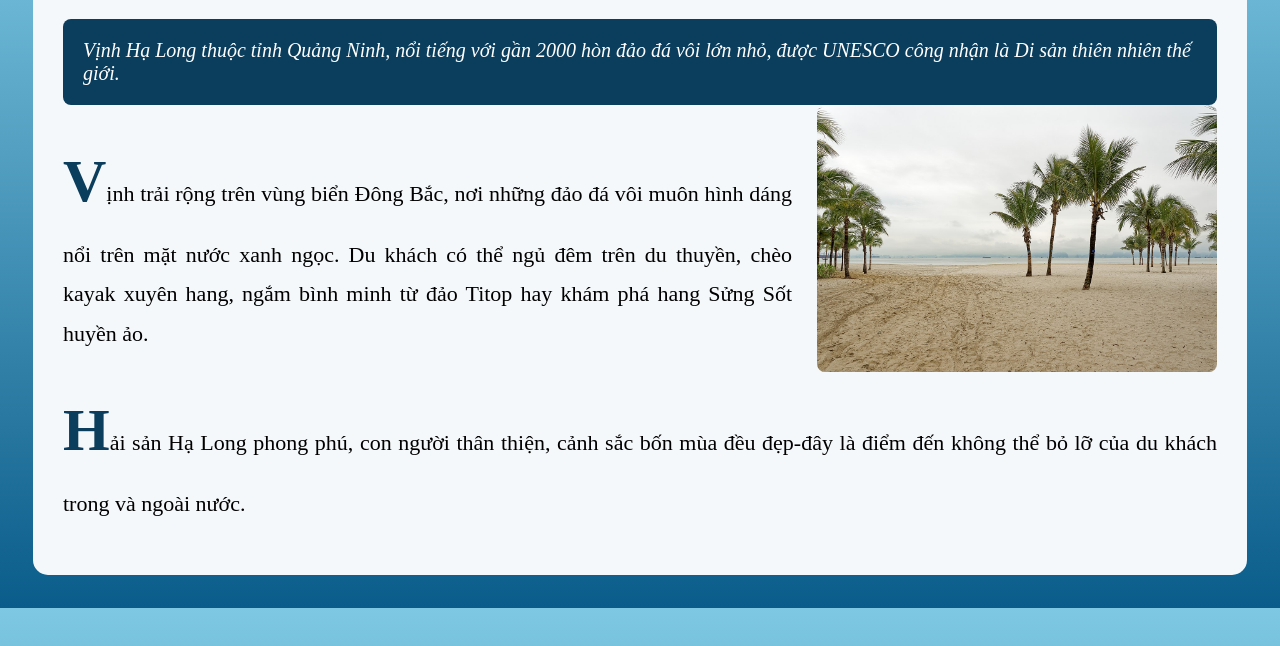
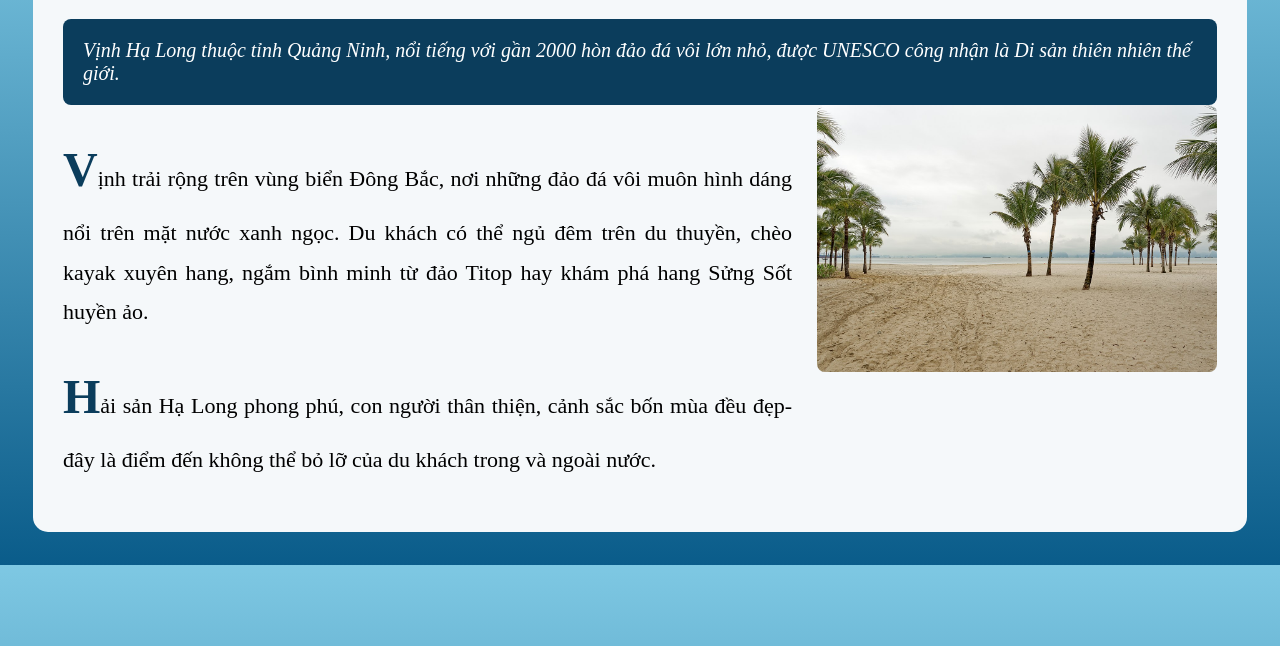
Before and after one commit to tranthiquynh2k6-glitch/cse122-2551261076, a plain HTML site: page ex03/index.html in a window 1280 px wide. Shown: the part 124-770 px from the top of the page. Drawn offline with Linux system fonts and the light colour scheme.

Commit message:
Fix viewport meta tag and update first-letter font size

```diff
--- a/ex03/index.html
+++ b/ex03/index.html
@@ -2,7 +2,7 @@
 <html>
 <head>
     <meta charset="UTF-8">
-    <meta name="viewport" content="width=device=width,initial-scale=1.0">
+    <meta name="viewport" content="width=device-width, initial-scale=1.0">
     <title>Hạ Long</title>
 <style>
     body{
@@ -39,7 +39,7 @@
     }
     p::first-letter{
         color:#0b3d5c;
-        font-size:60px;
+        font-size:3rem;
         font-weight:bold;
     }
 </style>
```
